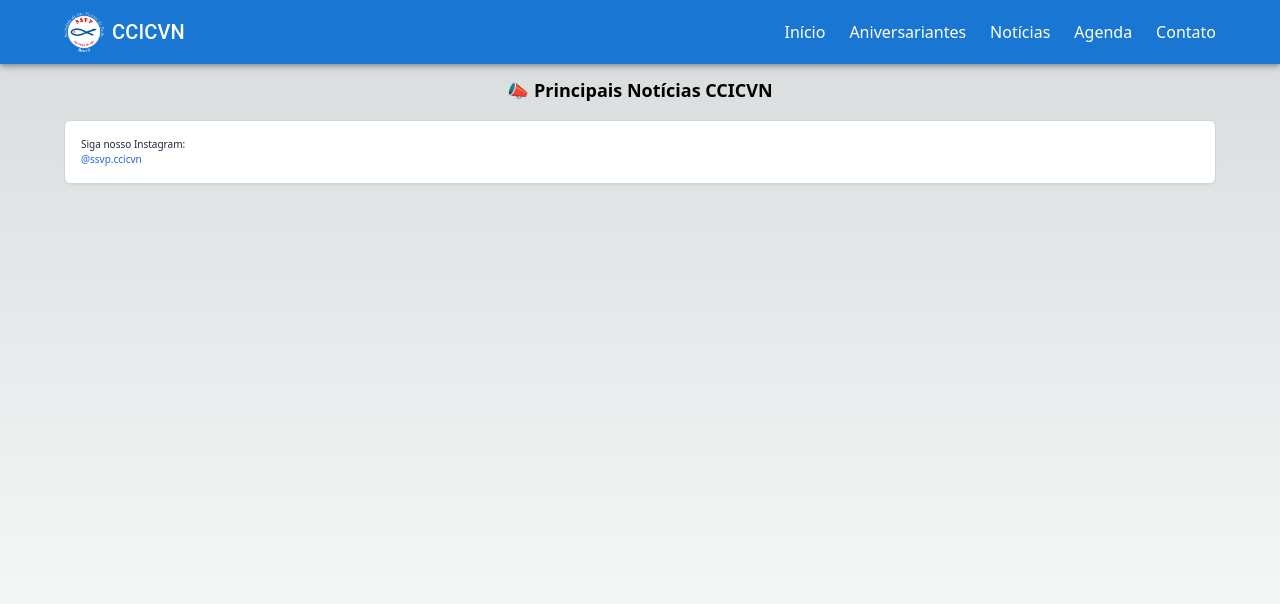
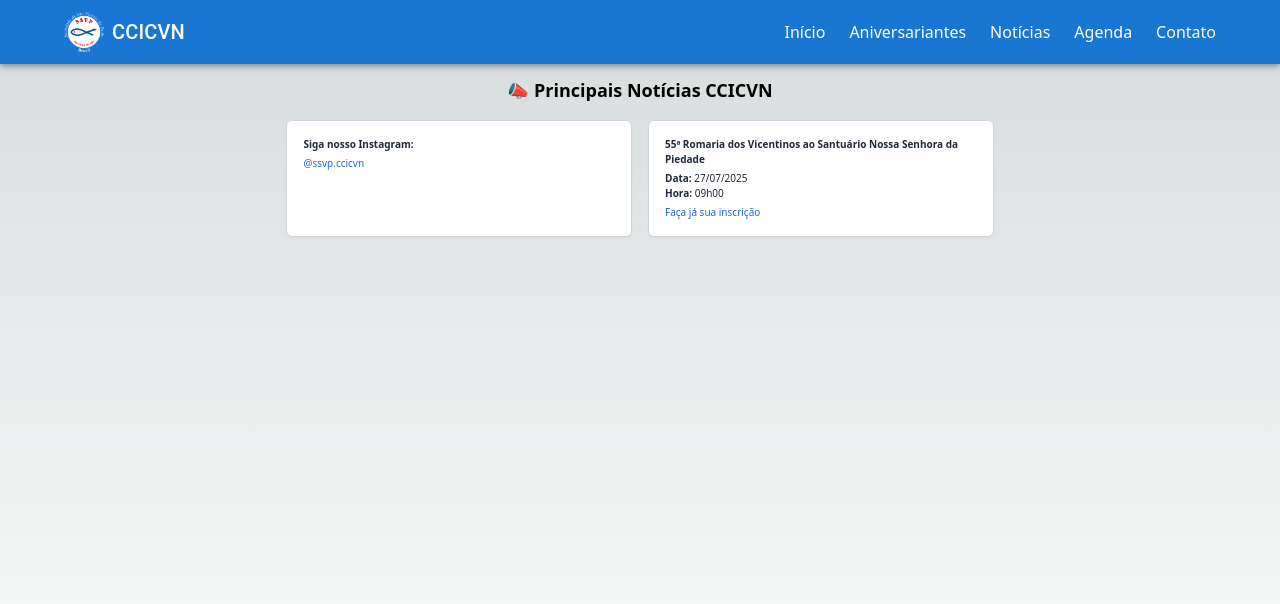
Before and after one commit to saulomcosta/agendaCCICVN, a Next.js app: page /noticias in a window 1280 px wide. Shown: the top 604 px of the page. Built offline with nearby package versions, Linux system fonts and the light colour scheme.

Commit message:
Nova versão - Noticias

```diff
--- a/app/noticias/page.tsx
+++ b/app/noticias/page.tsx
@@ -1,17 +1,26 @@
 'use client';
 
 type Noticia = {
-  texto: string;
-  usuario: string;
-  link: string;
+  descricao: string;
+  data?: string;
+  hora?: string;
+  textoLink?: string;
+  link?: string;
 };
 
 
 const noticias: Noticia[] = [
   {
-    texto: 'Siga nosso Instagram:',
-    usuario: '@ssvp.ccicvn',
+    descricao: 'Siga nosso Instagram:',
+    textoLink: '@ssvp.ccicvn',
     link: 'https://www.instagram.com/ssvp.ccicvn/',
+  },
+  {
+    descricao: '55ª Romaria dos Vicentinos ao Santuário Nossa Senhora da Piedade',
+    data: '27/07/2025',
+    hora: '09h00',
+    textoLink: 'Faça já sua inscrição',
+    link: 'https://santuarionossasenhoradapiedade.arquidiocesebh.org.br/santuario/visitas/',
   },
 ];
 
@@ -27,15 +36,32 @@ export default function Noticias ()
             className={`${ noticias.length === 1 ? 'w-full' : 'w-full sm:w-[48%] lg:w-[30%]'
               } border border-gray-300 rounded-md p-4 bg-white shadow-sm text-[10px] text-gray-800`}
           >
-            <p>{item.texto}</p>
+            <p className="font-semibold mb-1">{item.descricao}</p>
+
+            {item.data && (
+              <p>
+                <span className="font-semibold">Data:</span> {item.data}
+              </p>
+            )}
+
+            {item.hora && (
+              <p>
+                <span className="font-semibold">Hora:</span> {item.hora}
+              </p>
+            )}
+
+            {item.link && item.textoLink && (
+              <p className="mt-1">
                 <a
                   href={item.link}
                   target="_blank"
                   rel="noopener noreferrer"
                   className="text-blue-600 hover:underline break-words"
                 >
-              {item.usuario}
+                  {item.textoLink}
                 </a>
+              </p>
+            )}
           </div>
         ) )}
       </div>
```
Also changed, not shown: public/sw.js. Lines whose indentation alone changed are shown as unchanged.
